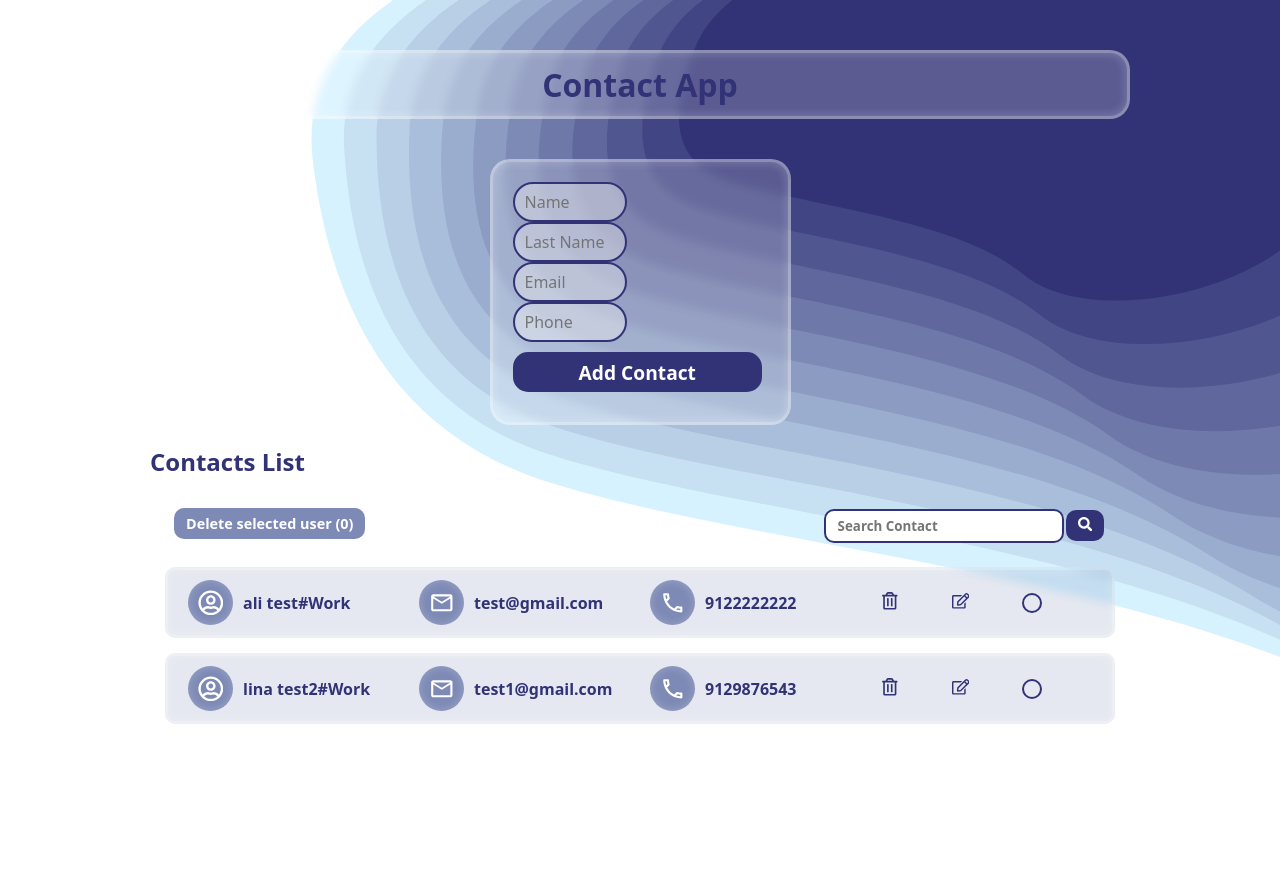
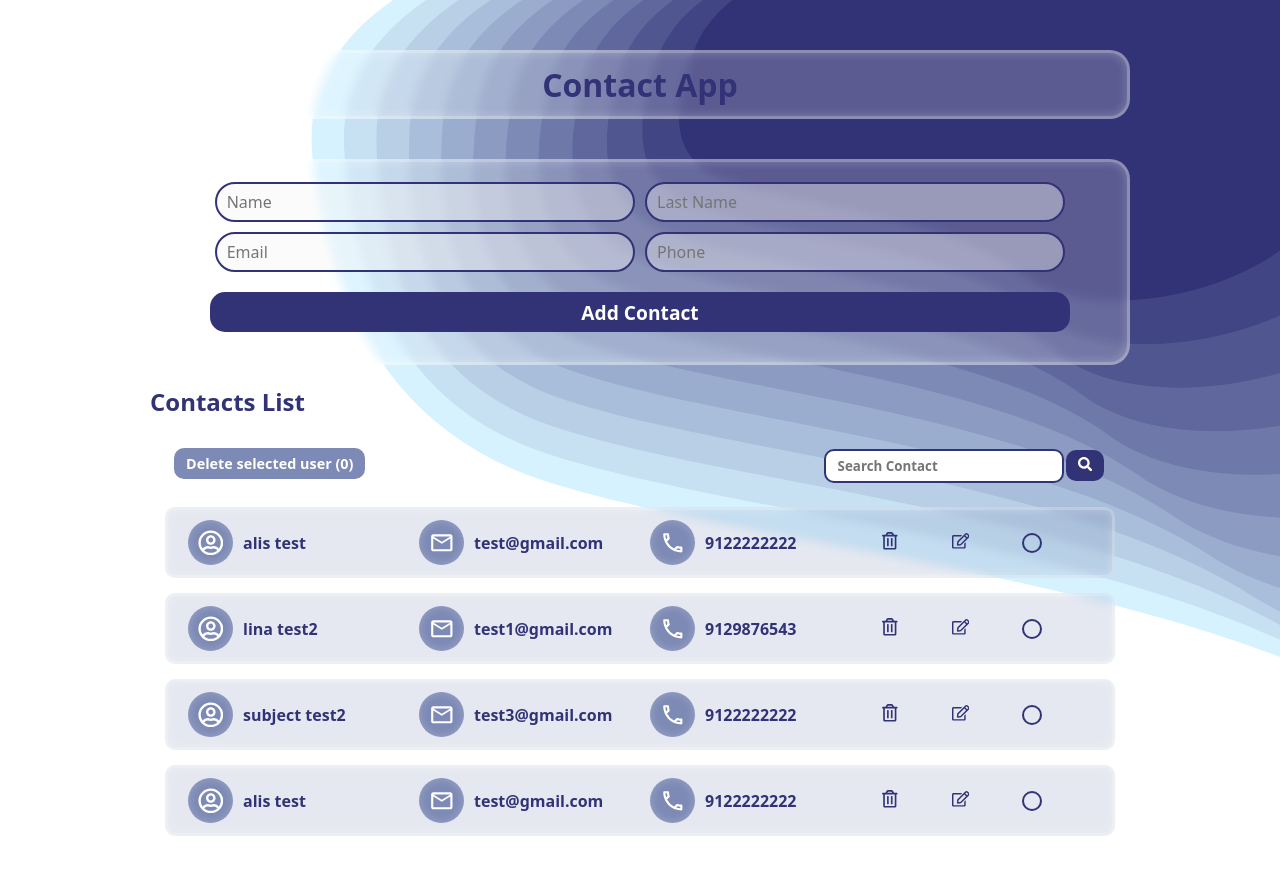
Before and after one commit to aliPourahmady/week18, a React (Vite) app: page / in a window 1280 px wide. Shown: the top 874 px of the page. Before the commit the page ends 849 px from the top, so only its background shows below. Built offline with nearby package versions, Linux system fonts and the light colour scheme; data requests are answered from the project's data file.

Commit message:
feture: create the custome hook for tags

```diff
--- a/db.json
+++ b/db.json
@@ -1,7 +1,7 @@
 {
   "contacts": [
     {
-      "name": "ali",
+      "name": "alis",
       "lastName": "test",
       "email": "test@gmail.com",
       "phone": "9122222222",
@@ -13,6 +13,20 @@
       "email": "test1@gmail.com",
       "phone": "9129876543",
       "id": "NONjPi-VmE0"
+    },
+    {
+      "name": "subject",
+      "lastName": "test2",
+      "email": "test3@gmail.com",
+      "phone": "9122222222",
+      "id": "z3ZpRLOzj6c"
+    },
+    {
+      "name": "alis",
+      "lastName": "test",
+      "email": "test@gmail.com",
+      "phone": "9122222222",
+      "id": "2F_uuLkSRGg"
     }
   ],
   "$schema": "./node_modules/json-server/schema.json"
--- a/src/components/ContactItem.jsx
+++ b/src/components/ContactItem.jsx
@@ -49,7 +49,7 @@ function ContactItem({
             <FaRegUserCircle />
           </span>
           {name} {lastName}
-          <span>#Work</span>
+          {/* <span>#Work</span> */}
         </p>
         <p>
           <span>
--- a/src/components/Contacts.jsx
+++ b/src/components/Contacts.jsx
@@ -123,8 +123,8 @@ function Contacts() {
   };
   return (
     <div className={styles.container}>
-      <div className={styles.form}>
-        <form onSubmit={handleSubmit(onSubmit)}>
+      <div >
+        <form onSubmit={handleSubmit(onSubmit)} className={styles.form}>
           {inputs.map((input, index) => (
             <div className={styles.inputs} key={index}>
               <input
```
Also changed, not shown: src/hook/useTag.jsx (added, +19 -0 lines).
